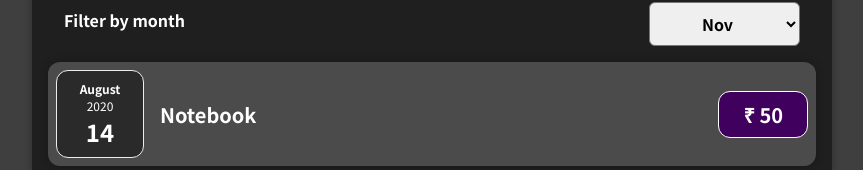
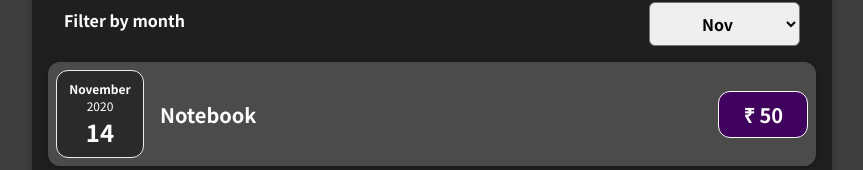
Before and after one commit to niitish/expense-tracker, a React (Create React App) app: page / in a window 1280 px wide. Shown: the part 456-626 px from the top of the page, without its empty margins (208-1071 px from the left). Built offline with nearby package versions, Linux system fonts and the light colour scheme.

Commit message:
change dummy's date

```diff
--- a/src/App.js
+++ b/src/App.js
@@ -8,7 +8,7 @@ function App() {
       id: "e1",
       title: "Notebook",
       amount: 50,
-      date: new Date(2020, 7, 14),
+      date: new Date(2020, 10, 14),
     },
   ];
 
```
